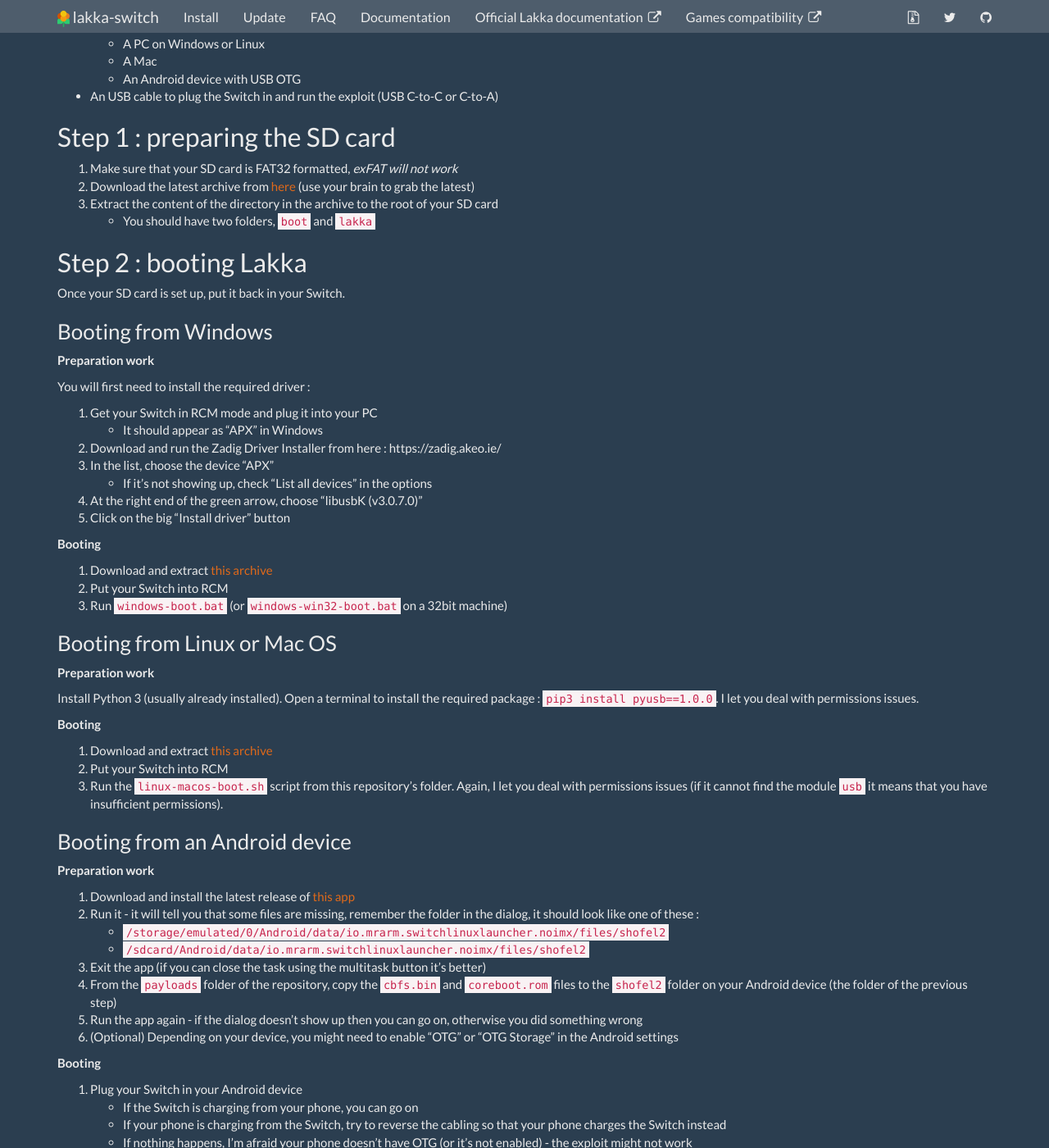
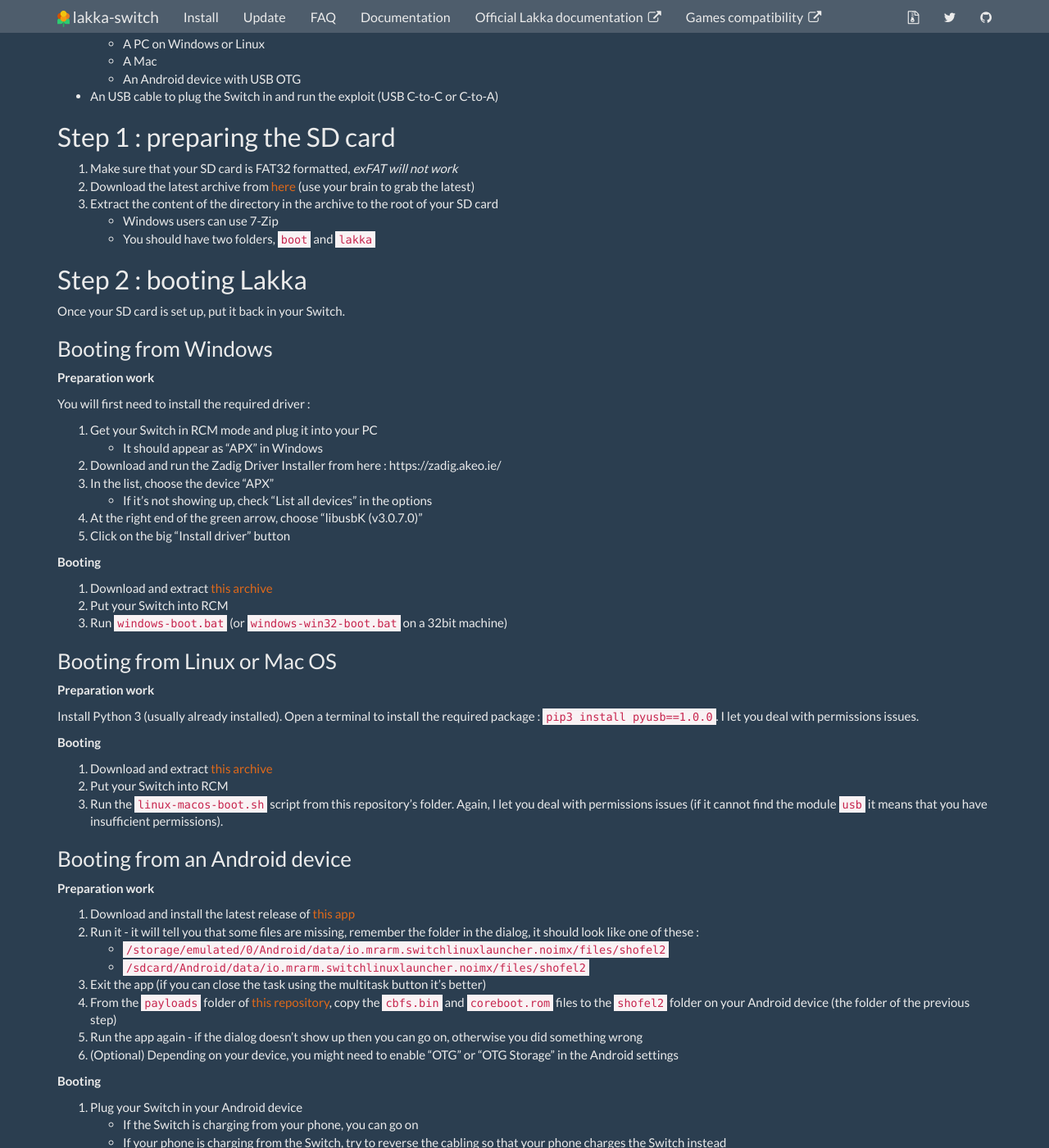
Before and after one commit to lakka-switch/documentation, a Jekyll site: the page built from installation.md, in a window 1280 px wide and 1400 px high, scrolled down 533 px. Shown: the whole window at 82% size. Built offline with Jekyll 4.4.1, drawn with Linux system fonts in a browser that asks for light colours; nearby versions of some CDN libraries.

Commit message:
Update installation.md

```diff
--- a/installation.md
+++ b/installation.md
@@ -22,6 +22,7 @@
 0. Make sure that your SD card is FAT32 formatted, _exFAT will not work_
 1. Download the latest archive from [here](https://natinusala.cheats-inc.org/natinusala/lakka-switch/releases/) (use your brain to grab the latest)
 2. Extract the content of the directory in the archive to the root of your SD card
+    * Windows users can use 7-Zip
     * You should have two folders, `boot` and `lakka`
 
 ## Step 2 : booting Lakka
@@ -69,7 +70,7 @@
     * `/storage/emulated/0/Android/data/io.mrarm.switchlinuxlauncher.noimx/files/shofel2`
     * `/sdcard/Android/data/io.mrarm.switchlinuxlauncher.noimx/files/shofel2`
 4. Exit the app (if you can close the task using the multitask button it's better)
-5. From the `payloads` folder of the repository, copy the `cbfs.bin` and `coreboot.rom` files to the `shofel2` folder on your Android device (the folder of the previous step)
+5. From the `payloads` folder of [this repository](https://github.com/lakka-switch/boot-scripts), copy the `cbfs.bin` and `coreboot.rom` files to the `shofel2` folder on your Android device (the folder of the previous step)
 6. Run the app again - if the dialog doesn't show up then you can go on, otherwise you did something wrong
 7. (Optional) Depending on your device, you might need to enable "OTG" or "OTG Storage" in the Android settings
 
```
